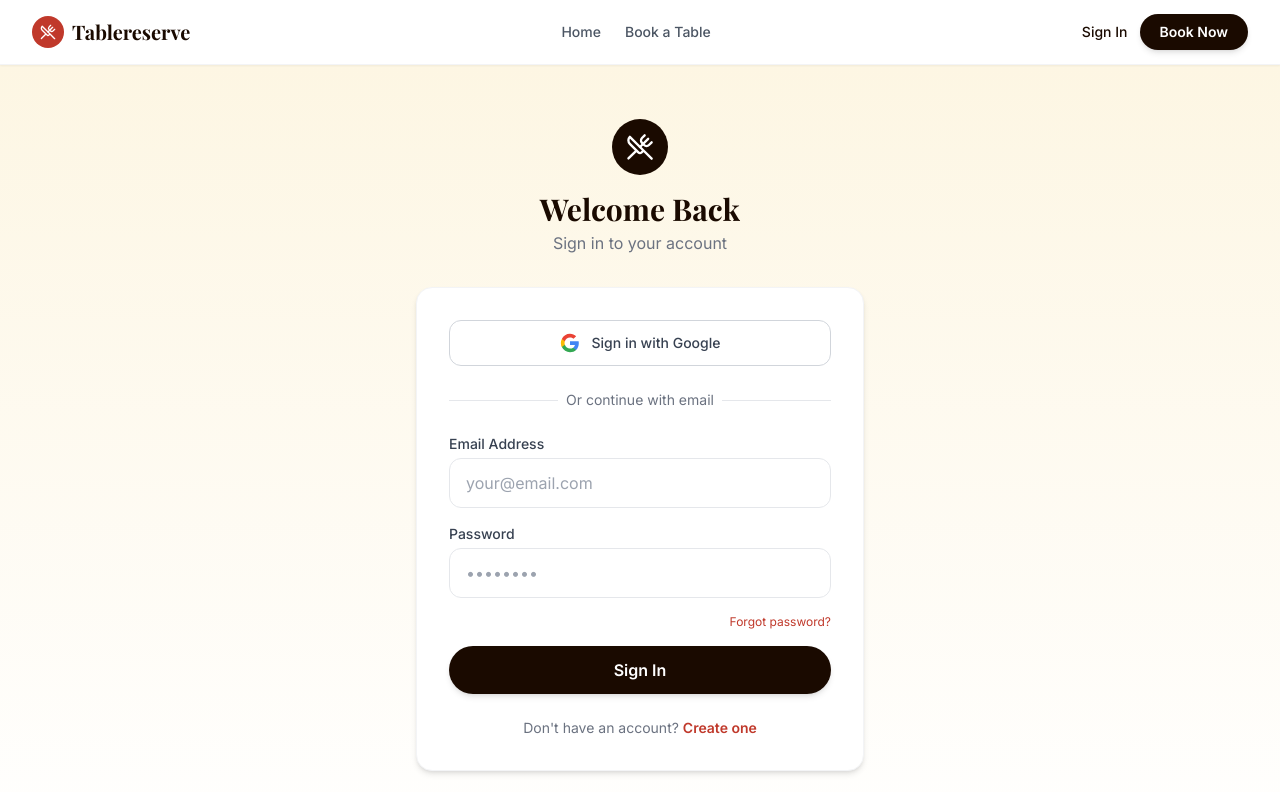
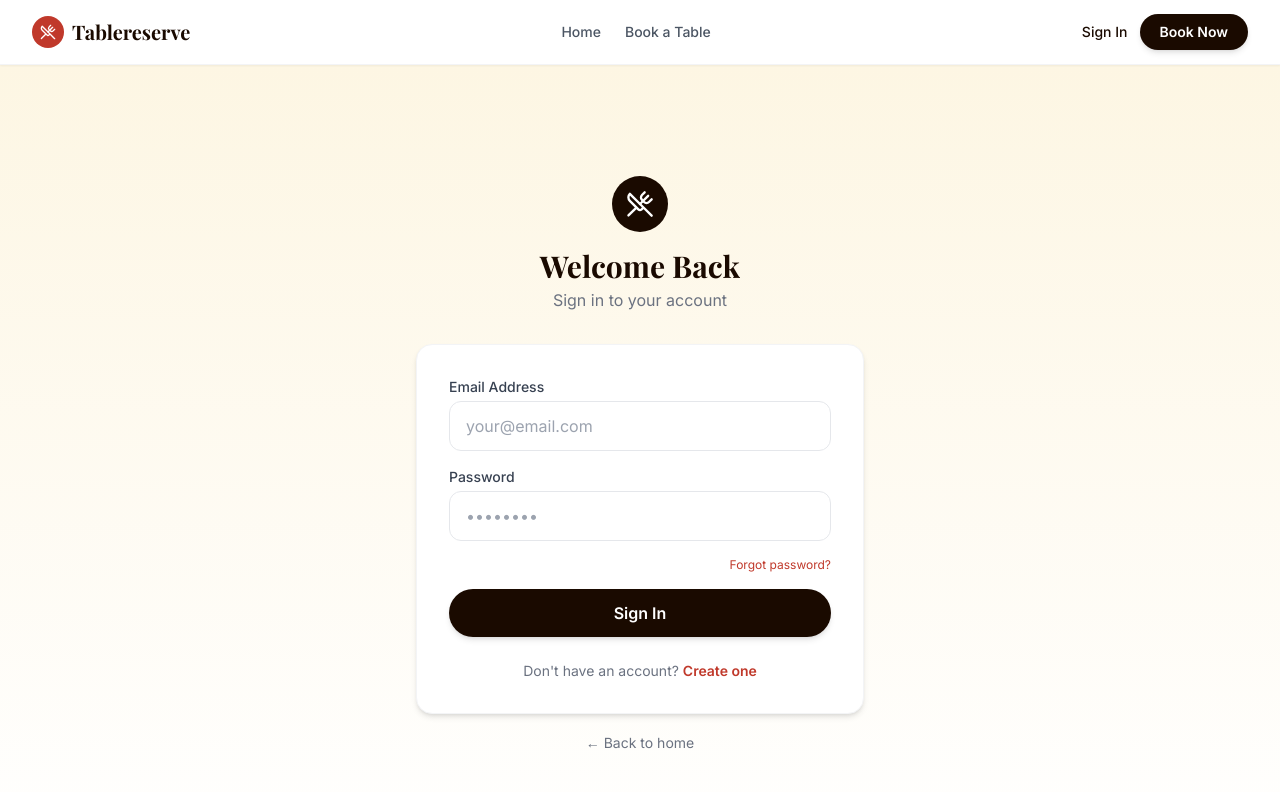
Before and after one commit to ampower1486/Tablereserve1, a Next.js app: page /login in a window 1280 px wide. Shown: the top 792 px of the page. Built offline with nearby package versions, Linux system fonts and the light colour scheme.

Commit message:
fix(admin): sync reservation table with server filters, allow super_admin in subpages, remove google auth

```diff
--- a/app/admin/restaurants/page.tsx
+++ b/app/admin/restaurants/page.tsx
@@ -20,7 +20,7 @@ export default async function RestaurantsAdminPage() {
         .eq("id", user.id)
         .single();
 
-    if (!profile || profile.role !== "admin") redirect("/");
+    if (!profile || (profile.role !== "admin" && profile.role !== "super_admin")) redirect("/");
 
     const restaurants = await getRestaurants();
 
--- a/app/admin/users/page.tsx
+++ b/app/admin/users/page.tsx
@@ -18,7 +18,7 @@ export default async function AdminUsersPage() {
         .eq("id", user.id)
         .single();
 
-    if (!profile || profile.role !== "admin" || profile.restaurant_id !== null) {
+    if (!profile || (profile.role !== "admin" && profile.role !== "super_admin") || profile.restaurant_id !== null) {
         redirect("/admin");
     }
 
--- a/app/login/page.tsx
+++ b/app/login/page.tsx
@@ -4,7 +4,6 @@ import { useState, useTransition } from "react";
 import Link from "next/link";
 import { UtensilsCrossed, Loader2 } from "lucide-react";
 import { signIn } from "@/app/actions/auth";
-import { GoogleSignInButton } from "@/components/auth/GoogleSignInButton";
 
 export default function LoginPage() {
     const [error, setError] = useState<string | null>(null);
@@ -35,17 +34,6 @@ export default function LoginPage() {
                 </div>
 
                 <div className="card p-8">
-                    <GoogleSignInButton text="Sign in with Google" />
-
-                    <div className="relative my-6">
-                        <div className="absolute inset-0 flex items-center">
-                            <div className="w-full border-t border-gray-200"></div>
-                        </div>
-                        <div className="relative flex justify-center text-sm">
-                            <span className="px-2 bg-white text-gray-500">Or continue with email</span>
-                        </div>
-                    </div>
-
                     <form onSubmit={handleSubmit} className="space-y-4">
                         <div>
                             <label className="block text-sm font-medium text-gray-700 mb-1">
--- a/app/register/page.tsx
+++ b/app/register/page.tsx
@@ -4,7 +4,6 @@ import { useState, useTransition } from "react";
 import Link from "next/link";
 import { UtensilsCrossed, Loader2 } from "lucide-react";
 import { signUp } from "@/app/actions/auth";
-import { GoogleSignInButton } from "@/components/auth/GoogleSignInButton";
 
 export default function RegisterPage() {
     const [error, setError] = useState<string | null>(null);
@@ -46,17 +45,6 @@ export default function RegisterPage() {
                 </div>
 
                 <div className="card p-8">
-                    <GoogleSignInButton text="Sign up with Google" next="/" />
-
-                    <div className="relative my-6">
-                        <div className="absolute inset-0 flex items-center">
-                            <div className="w-full border-t border-gray-200"></div>
-                        </div>
-                        <div className="relative flex justify-center text-sm">
-                            <span className="px-2 bg-white text-gray-500">Or register with email</span>
-                        </div>
-                    </div>
-
                     <form onSubmit={handleSubmit} className="space-y-4">
                         <div>
                             <label className="block text-sm font-medium text-gray-700 mb-1">
--- a/components/admin/ReservationTable.tsx
+++ b/components/admin/ReservationTable.tsx
@@ -37,6 +37,11 @@ export function ReservationTable({ initialReservations, availableRestaurants }:
     const [liveTag, setLiveTag] = useState(false);
 
     // Supabase Realtime
+    useEffect(() => {
+        setReservations(initialReservations);
+        setFilter("all");
+    }, [initialReservations]);
+
     useEffect(() => {
         const supabase = createClient();
         const channel = supabase
--- a/components/auth/GoogleSignInButton.tsx
+++ /dev/null
@@ -1,57 +0,0 @@
-"use client";
-
-import { useState } from "react";
-import { createClient } from "@/lib/supabase/client";
-import { Loader2 } from "lucide-react";
-
-export function GoogleSignInButton({
-    text = "Continue with Google",
-    next = "/"
-}: {
-    text?: string;
-    next?: string;
-}) {
-    const [isLoading, setIsLoading] = useState(false);
-
-    const handleLogin = async () => {
-        setIsLoading(true);
-        const supabase = createClient();
-        await supabase.auth.signInWithOAuth({
-            provider: 'google',
-            options: {
-                redirectTo: `${location.origin}/auth/callback?next=${next}`,
-            }
-        });
-    };
-
-    return (
-        <button
-            onClick={handleLogin}
-            disabled={isLoading}
-            className="w-full flex items-center justify-center gap-3 bg-white border border-gray-300 text-gray-700 py-3 rounded-xl hover:bg-gray-50 transition-colors font-medium text-sm"
-            type="button"
-        >
-            {isLoading ? <Loader2 className="w-5 h-5 animate-spin" /> : (
-                <svg className="w-5 h-5" viewBox="0 0 24 24">
-                    <path
-                        d="M22.56 12.25c0-.78-.07-1.53-.2-2.25H12v4.26h5.92c-.26 1.37-1.04 2.53-2.21 3.31v2.77h3.57c2.08-1.92 3.28-4.74 3.28-8.09z"
-                        fill="#4285F4"
-                    />
-                    <path
-                        d="M12 23c2.97 0 5.46-.98 7.28-2.66l-3.57-2.77c-.98.66-2.23 1.06-3.71 1.06-2.86 0-5.29-1.93-6.16-4.53H2.18v2.84C3.99 20.53 7.7 23 12 23z"
-                        fill="#34A853"
-                    />
-                    <path
-                        d="M5.84 14.09c-.22-.66-.35-1.36-.35-2.09s.13-1.43.35-2.09V7.07H2.18C1.43 8.55 1 10.22 1 12s.43 3.45 1.18 4.93l2.85-2.22.81-.62z"
-                        fill="#FBBC05"
-                    />
-                    <path
-                        d="M12 5.38c1.62 0 3.06.56 4.21 1.64l3.15-3.15C17.45 2.09 14.97 1 12 1 7.7 1 3.99 3.47 2.18 7.07l3.66 2.84c.87-2.6 3.3-4.53 6.16-4.53z"
-                        fill="#EA4335"
-                    />
-                </svg>
-            )}
-            {text}
-        </button>
-    );
-}
```
